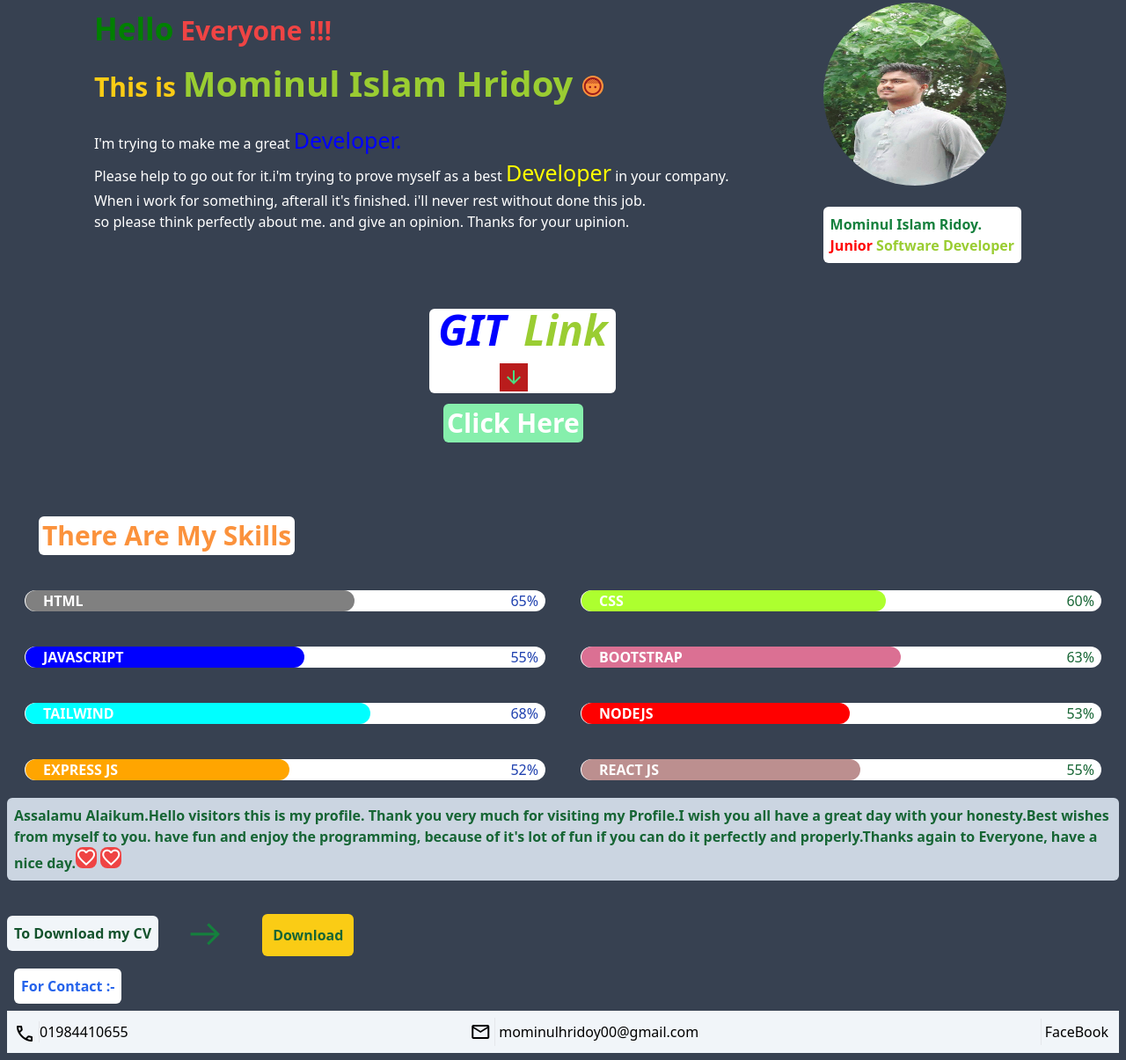
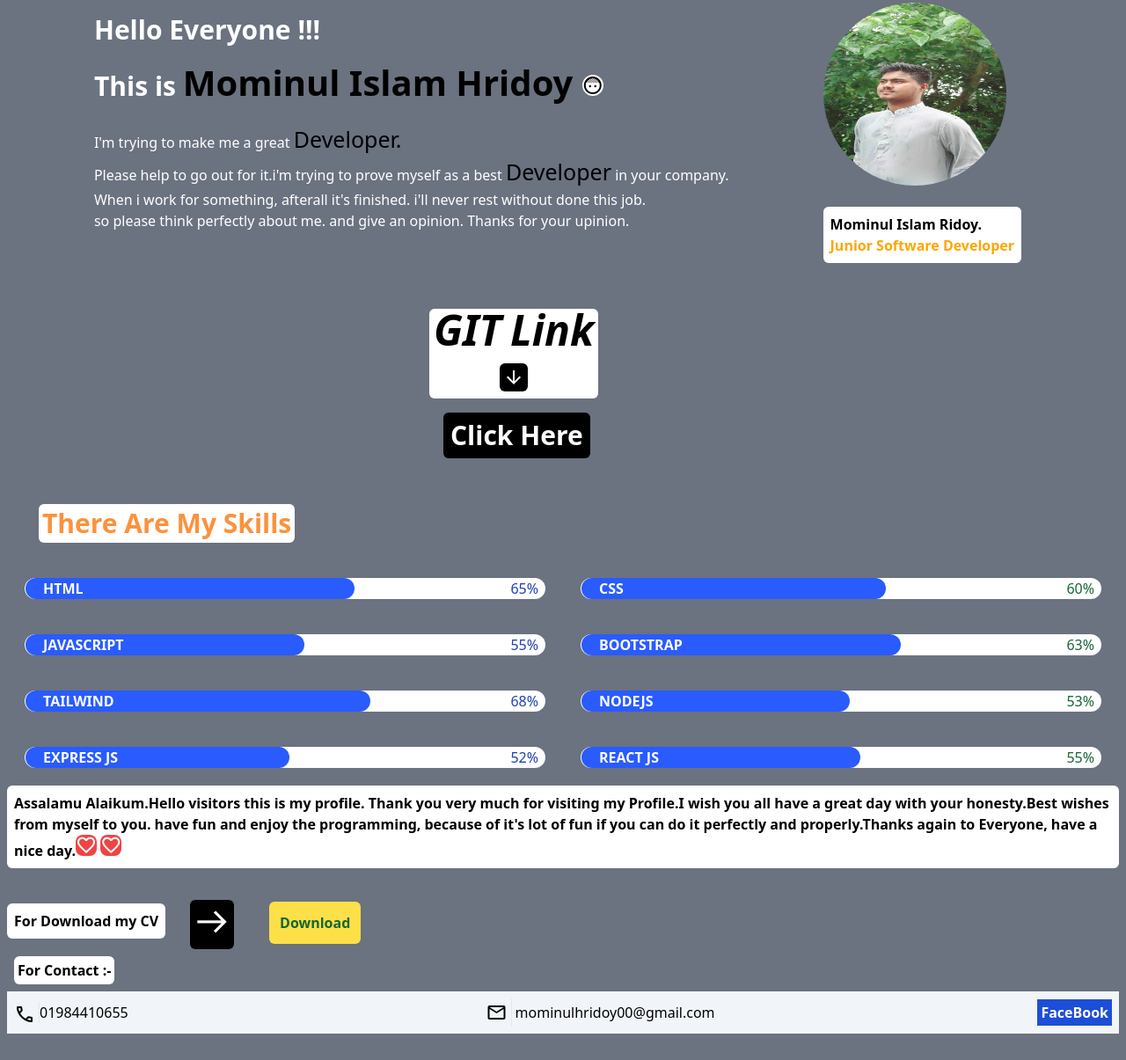
Before and after one commit to mominulRidoy5/My-protfolio, a website: page index.html in a window 1280 px wide. Shown: the part 17-1222 px from the top of the page at 88% size. After the commit the page ends 1200 px from the top, so only its background shows below. Drawn offline with nearby package versions, Linux system fonts and the light colour scheme.

Commit message:
Update Protfolio

```diff
--- a/index.html
+++ b/index.html
@@ -9,39 +9,39 @@
     <link rel="stylesheet" href="https://fonts.googleapis.com/css2?family=Material+Symbols+Outlined:opsz,wght,FILL,GRAD@48,400,0,0" />
 
 </head>
-<body class="m-2 bg-gray-700">
+<body class="m-2 bg-gray-500">
 <div class="m-1 flex items-center justify-evenly ">
     <div class=" items-center justify-center">
-        <h1 class="text-red-500 font-extrabold text-3xl"><span style="color: green; font-size: 35px;">Hello</span> Everyone !!!</h1><br>
-        <h2 class="text-yellow-400 font-bold text-3xl">This is <span style="color: yellowgreen; font-size: 40px;">Mominul Islam Hridoy <span class="text-red-800 bg-orange-400 rounded-full material-symbols-outlined">
+        <h1 class="text-white font-extrabold text-3xl">Hello Everyone !!!</h1><br>
+        <h2 class="text-white font-bold text-3xl">This is <span style="color: black; font-size: 40px;">Mominul Islam Hridoy <span class="text-black bg-white rounded-full material-symbols-outlined">
             face_5
             </span> </span></h2><br>
-             <h1 class="text-white">I'm trying to make me a great <span style="color: blue; font-size: 25px;">Developer.</span> <br> Please help to go out for it.i'm trying to prove myself as a best <span style="color: yellow; font-size: 25px;">Developer</span> in your company. <br>When i work for something, afterall it's finished. i'll never rest without done this job. <br>so please think perfectly about me. and give an opinion. Thanks for your upinion.</h1><br>
+             <h1 class="text-white">I'm trying to make me a great <span style="color: black; font-size: 25px;">Developer.</span> <br> Please help to go out for it.i'm trying to prove myself as a best <span style="color: black; font-size: 25px;">Developer</span> in your company. <br>When i work for something, afterall it's finished. i'll never rest without done this job. <br>so please think perfectly about me. and give an opinion. Thanks for your upinion.</h1><br>
 
     </div>
 
     <div class="m-3">
         <img class="rounded-full lg:rounded-full h-52 w-52" src="assets/Homepage.pic.jpeg" alt=""><br>
-        <div  class="bg-white rounded-md text-green-700 p-2 font-bold">
-            <p>Mominul Islam Ridoy.</p>
-            <p style="color: yellowgreen; font-weight: 900;"><span style="color: red;">Junior</span> Software Developer</p>
+        <div  class="bg-white rounded-md text-black p-2 font-bold">
+            <p class="font-extrabold">Mominul Islam Ridoy.</p>
+            <p style="color: orange; font-weight: 900;"><span style="color: orange;">Junior</span> Software Developer</p>
         </div>
 
     </div>
 </div>
 <div class="ms-40 mt-10">
     <div>
-        <h1 class="bg-white font-extrabold text-5xl inline-block rounded-md md:ms-80"><span style="color: blue; font-style:italic; margin: 10px;">GIT</span><span style="color: yellowgreen; font-style:italic; margin: 10px;">Link</span><br><span class="bg-red-700 p-1 ms-20 text-green-400 material-symbols-outlined">
+        <h1 class="bg-white font-extrabold text-5xl inline-block rounded-md md:ms-80"><span style="color: black; font-style:italic; margin: 5px;">GIT</span><span style="color: black; font-style:italic; margin: 5px;">Link</span><br><span class="bg-black rounded-md p-1 ms-20 mb-2 text-white material-symbols-outlined">
             arrow_downward
             </span></h1>
 
     </div>
  <div class="ms-4">
-    <a href="https://github.com/mominulRidoy5" target="_blank" class="bg-green-300 font-extrabold hover:bg-red-500 text-green-900, text-3xl inline-block rounded-md md:ms-80 mt-3 m-1 p-1 text-white">Click Here</a>
+    <a href="https://github.com/mominulRidoy5" target="_blank" class="bg-black font-extrabold hover:bg-green-500 text-3xl inline-block rounded-md md:ms-80 mt-4 m-1 p-2 text-white">Click Here</a>
  </div>
 
 </div>
-<h1 class="bg-white inline-block rounded-md p-1 text-3xl ms-9 mt-20 mb-5 text-orange-400 font-extrabold"> There Are My Skills</h1>
+<h1 class="bg-white inline-block rounded-md p-1 text-3xl ms-9 mt-12 mb-5 text-orange-400 font-extrabold"> There Are My Skills</h1>
 
 
 <div  class="mySkills" >
@@ -100,32 +100,33 @@
         </div>
 </div>
 
-<p class="inline-block p-2 items-center justify-center rounded-md font-bold bg-slate-300 text-green-800">Assalamu Alaikum.Hello visitors this is my profile. Thank you very much for visiting my Profile.I wish you all have a great day with your honesty.Best wishes from myself to you. have fun and enjoy the programming, because of it's lot of fun if you can do it perfectly and properly.Thanks again to Everyone, have a nice day.<span class="text-white bg-red-500 rounded-lg material-symbols-outlined">
+<p class="inline-block p-2 items-center justify-center rounded-md font-bold bg-white text-black">Assalamu Alaikum.Hello visitors this is my profile. Thank you very much for visiting my Profile.I wish you all have a great day with your honesty.Best wishes from myself to you. have fun and enjoy the programming, because of it's lot of fun if you can do it perfectly and properly.Thanks again to Everyone, have a nice day.<span class="text-white bg-red-500 rounded-lg material-symbols-outlined">
     favorite
     </span> <span class="text-white bg-red-500 rounded-lg material-symbols-outlined">
         favorite
         </span>  </p>
 <div class="items-center flex ">
-    <p class="bg-slate-100 text-green-900 font-bold mt-7 inline-block p-2 rounded-md items-center justify-center">To Download my CV</p>
-    <p class="mt-9 ms-7 text-green-700">
+    <p class="bg-white  text-black font-bold mt-7 hover:bg-black hover:text-white inline-block p-2 rounded-md items-center justify-center">For Download my CV</p>
+    <p class="mt-9 ms-7 text-white bg-black rounded-md ">
         <span style="font-size: 50px;" class=" material-symbols-outlined">
             arrow_right_alt
             </span>
     </p>
-<a class="bg-yellow-400 p-3 rounded-md hover:bg-white ms-10 mt-8 font-extrabold text-green-800" target="_blank" href="assets/first-page.jpg."  > Download</a>
+<a class="bg-yellow-300  p-3 rounded-md hover:bg-white ms-10 mt-8 font-extrabold text-green-800" target="_blank" href="assets/first-page.jpg.  "> Download</a>
 
 </div>
-<h1 class="m-2 bg-white font-bold inline-block p-2 rounded-md text-blue-600">For Contact :-</h1>
+<h1 class="m-2 bg-white font-extrabold inline-block p-1 rounded-md text-black hover:text-2xl">For Contact :-</h1>
 
-<div class="bg-slate-100 p-2 items-center justify-between flex">
-<h1 class="items-center justify-center flex gap-1"><span class="mt-1 rounded-md hover:text-white hover:bg-lime-500 material-symbols-outlined">
+<div class="bg-slate-100 sm:flex p-2 items-center justify-between flex">
+<h1 class="items-center justify-center flex gap-1"><span class="mt-1 rounded-md hover:text-white hover:text-3xl hover:bg-lime-500 material-symbols-outlined">
     call
-    </span><span class="hover:text-white hover:bg-purple-500 border-l"> 01984410655 </span></h1>
+    </span><span class="hover:text-white hover:bg-black border-l  hover:text-2xl ">01984410655</span></h1>
 
-    <p class="ms-1 items-center justify-center flex gap-1 "><span class="rounded-md hover:text-white hover:bg-red-500 material-symbols-outlined">
+    <p class="ms-1 items-center justify-center flex gap-1 "><span class="rounded-md hover:text-white hover:bg-red-500  hover:text-3xl  material-symbols-outlined">
     mail
-    </span><span class="hover:text-white hover:bg-blue-500 border-l p-1">mominulhridoy00@gmail.com</span></p>
-<p><a target="_blank" href="https://www.facebook.com/mominulridoy?mibextid=ZbWKwL"><span class="hover:bg-blue-700 hover:text-white border-l p-1">FaceBook</span></a></p>
+    </span><span class="hover:text-white  hover:text-1xl  hover:bg-blue-500 border-l p-1"><a target="_blank"
+        href="mominulhridoy00@gmail.com">mominulhridoy00@gmail.com</a></span></p>
+<p><a target="_blank" href="https://www.facebook.com/mominulridoy?mibextid=ZbWKwL"><span class="bg-blue-700 text-white hover:bg-blue-800 font-bold p-1 sm:-ms-10 hover:text-1xl ">FaceBook</span></a></p>
 
 </div>
 
--- a/style.css
+++ b/style.css
@@ -1,10 +1,9 @@
 .mySkills{
-    /* background-color: wheat; */
     width: 100%;
 }
 .HtmlPer{
     color: white;
-    background-color: grey;
+    background-color: rgba(0, 60, 255, 0.841);
     width: 65%;
     margin-left: -7px;
 border-radius: 20px;
@@ -27,7 +26,7 @@ justify-content: center;
 
 .cssPer{
     color: white;
-    background-color: greenyellow;
+    background-color: rgba(0, 60, 255, 0.841);
     width: 60%;
     margin-left: -7px;
 border-radius: 20px;
@@ -48,7 +47,7 @@ justify-content: center;
 
 .javaPer{
     color: white;
-    background-color: blue;
+    background-color: rgba(0, 60, 255, 0.841);
     width: 55%;
     margin-left: -7px;
 border-radius: 20px;
@@ -71,7 +70,7 @@ justify-content: center;
 
 .Bootsper{
     color: white;
-    background-color: palevioletred;
+    background-color: rgba(0, 60, 255, 0.841);
     width: 63%;
     margin-left: -7px;
 border-radius: 20px;
@@ -94,7 +93,7 @@ justify-content: center;
 
 .tailper{
     color: white;
-    background-color: aqua;
+    background-color: rgba(0, 60, 255, 0.841);
     width: 68%;
     margin-left: -7px;
 border-radius: 20px;
@@ -117,7 +116,7 @@ justify-content: center;
 
 .nodeper{
     color: white;
-    background-color: red;
+    background-color: rgba(0, 60, 255, 0.841);
     width: 53%;
     margin-left: -7px;
 border-radius: 20px;
@@ -140,7 +139,7 @@ justify-content: center;
 
 .expressper{
     color: white;
-    background-color: orange;
+    background-color: rgba(0, 60, 255, 0.841);
     width: 52%;
     margin-left: -7px;
 border-radius: 20px;
@@ -162,7 +161,7 @@ justify-content: center;
 }
 .reactper{
     color: white;
-    background-color: rosybrown;
+    background-color: rgba(0, 60, 255, 0.841);
     width: 55%;
     margin-left: -7px;
 border-radius: 20px;
@@ -182,3 +181,6 @@ justify-content: center;
     justify-content: space-between;
 
 }
+.downloadBtn{
+
+}
```
Also changed, not shown: dist/output.css.
